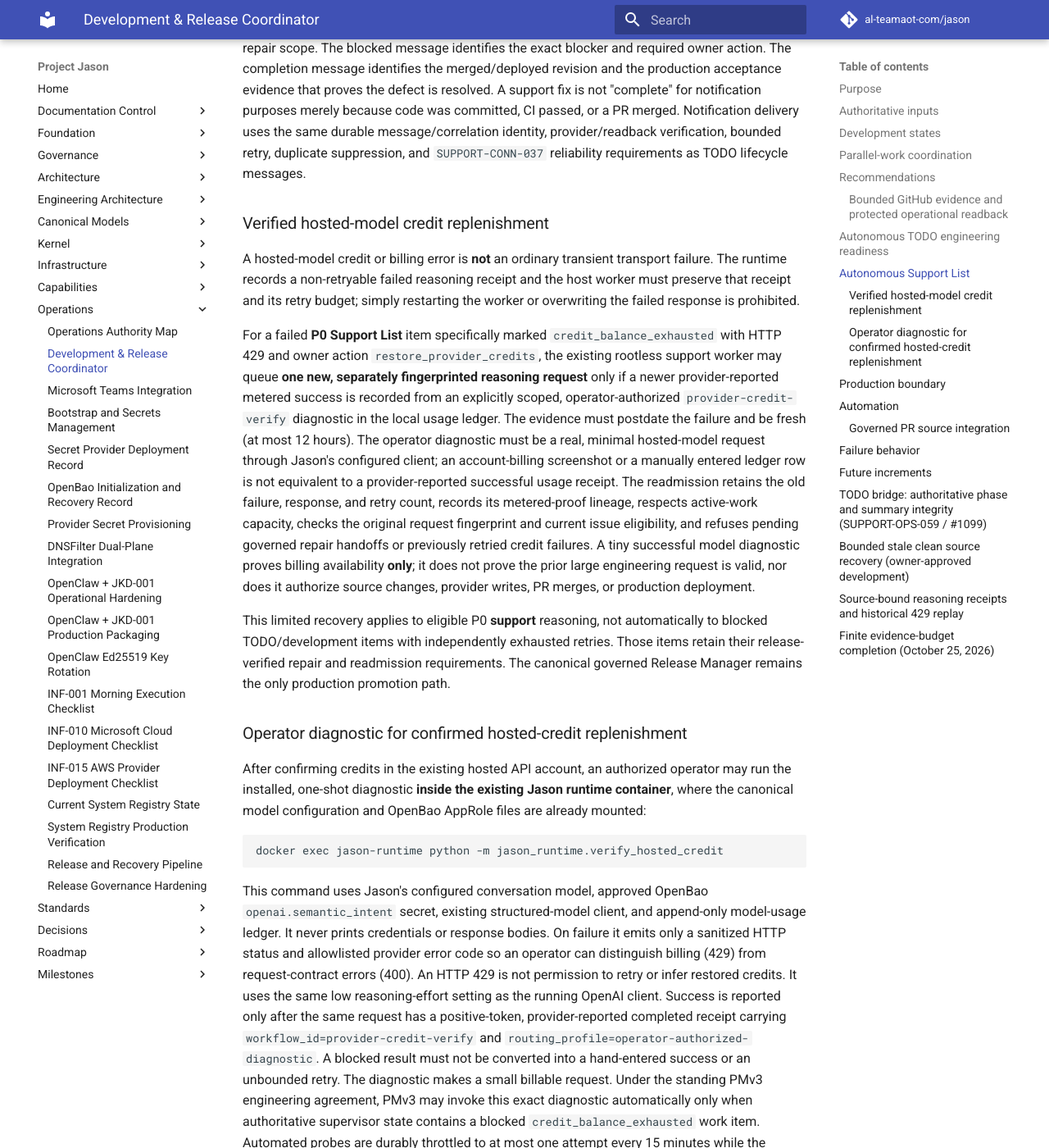
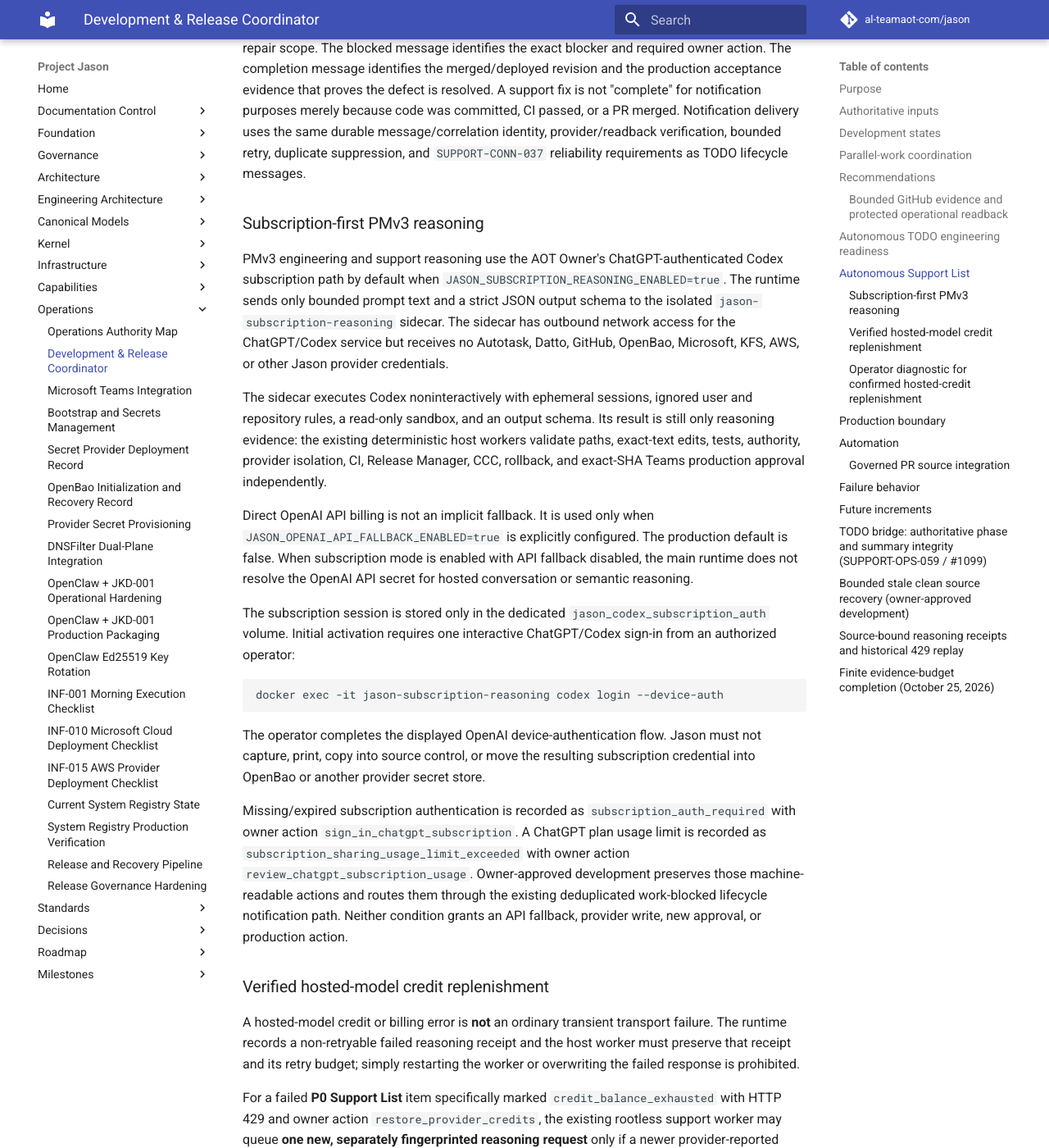
Before and after one commit to al-teamaot-com/jason, an MkDocs documentation site: the page built from docs/operations/Development-Release-Coordinator.md, in a window 1280 px wide and 1400 px high, scrolled down 4229 px. Shown: the whole window at 82% size. Built offline with MkDocs 1.6.1 and Material for MkDocs 9.7.7, drawn with Linux system fonts in a browser that asks for light colours; comment, search, counter and statistics services are not loaded.

Commit message:
Document subscription-first PMV3 reasoning and activation

````diff
--- a/docs/operations/Development-Release-Coordinator.md
+++ b/docs/operations/Development-Release-Coordinator.md
@@ -115,6 +115,48 @@
 A support item stops automatically only for a genuine governance/capability blocker: constitutional change, broader authority/permission, secret exposure, provider bypass, client-scope expansion, unapproved disruptive behavior, ambiguous evidence, denied repair path, bounded retry exhaustion, or missing acceptance evidence. A blocked item does not consume an active implementation slot; Jason continues other independent support items within the configured active-work limit.
 
 For every autonomously claimed Support List item, the support-repair lane must emit owner lifecycle events through the same canonical governed Teams owner-notification path used for TODO engineering: **repair started**, **blocked / owner action required** when applicable, and **production-verified complete**. The start message identifies the support ID, defect summary, and repair scope. The blocked message identifies the exact blocker and required owner action. The completion message identifies the merged/deployed revision and the production acceptance evidence that proves the defect is resolved. A support fix is not "complete" for notification purposes merely because code was committed, CI passed, or a PR merged. Notification delivery uses the same durable message/correlation identity, provider/readback verification, bounded retry, duplicate suppression, and `SUPPORT-CONN-037` reliability requirements as TODO lifecycle messages.
+
+### Subscription-first PMv3 reasoning
+
+PMv3 engineering and support reasoning use the AOT Owner's ChatGPT-authenticated
+Codex subscription path by default when `JASON_SUBSCRIPTION_REASONING_ENABLED=true`.
+The runtime sends only bounded prompt text and a strict JSON output schema to the
+isolated `jason-subscription-reasoning` sidecar. The sidecar has outbound network
+access for the ChatGPT/Codex service but receives no Autotask, Datto, GitHub,
+OpenBao, Microsoft, KFS, AWS, or other Jason provider credentials.
+
+The sidecar executes Codex noninteractively with ephemeral sessions, ignored user
+and repository rules, a read-only sandbox, and an output schema. Its result is
+still only reasoning evidence: the existing deterministic host workers validate
+paths, exact-text edits, tests, authority, provider isolation, CI, Release Manager,
+CCC, rollback, and exact-SHA Teams production approval independently.
+
+Direct OpenAI API billing is not an implicit fallback. It is used only when
+`JASON_OPENAI_API_FALLBACK_ENABLED=true` is explicitly configured. The production
+default is false. When subscription mode is enabled with API fallback disabled,
+the main runtime does not resolve the OpenAI API secret for hosted conversation
+or semantic reasoning.
+
+The subscription session is stored only in the dedicated
+`jason_codex_subscription_auth` volume. Initial activation requires one interactive
+ChatGPT/Codex sign-in from an authorized operator:
+
+```bash
+docker exec -it jason-subscription-reasoning codex login --device-auth
+```
+
+The operator completes the displayed OpenAI device-authentication flow. Jason must
+not capture, print, copy into source control, or move the resulting subscription
+credential into OpenBao or another provider secret store.
+
+Missing/expired subscription authentication is recorded as
+`subscription_auth_required` with owner action
+`sign_in_chatgpt_subscription`. A ChatGPT plan usage limit is recorded as
+`subscription_sharing_usage_limit_exceeded` with owner action
+`review_chatgpt_subscription_usage`. Owner-approved development preserves those
+machine-readable actions and routes them through the existing deduplicated
+work-blocked lifecycle notification path. Neither condition grants an API fallback,
+provider write, new approval, or production action.
 
 ### Verified hosted-model credit replenishment
 
````
